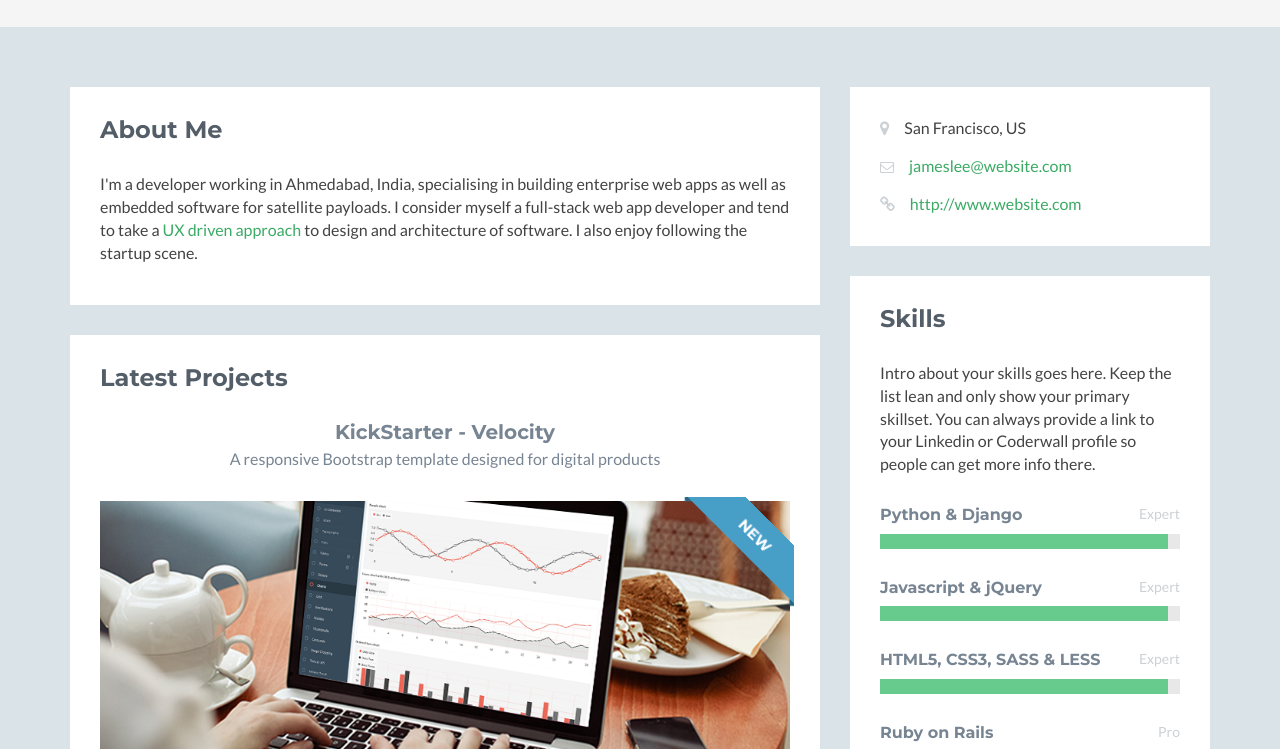
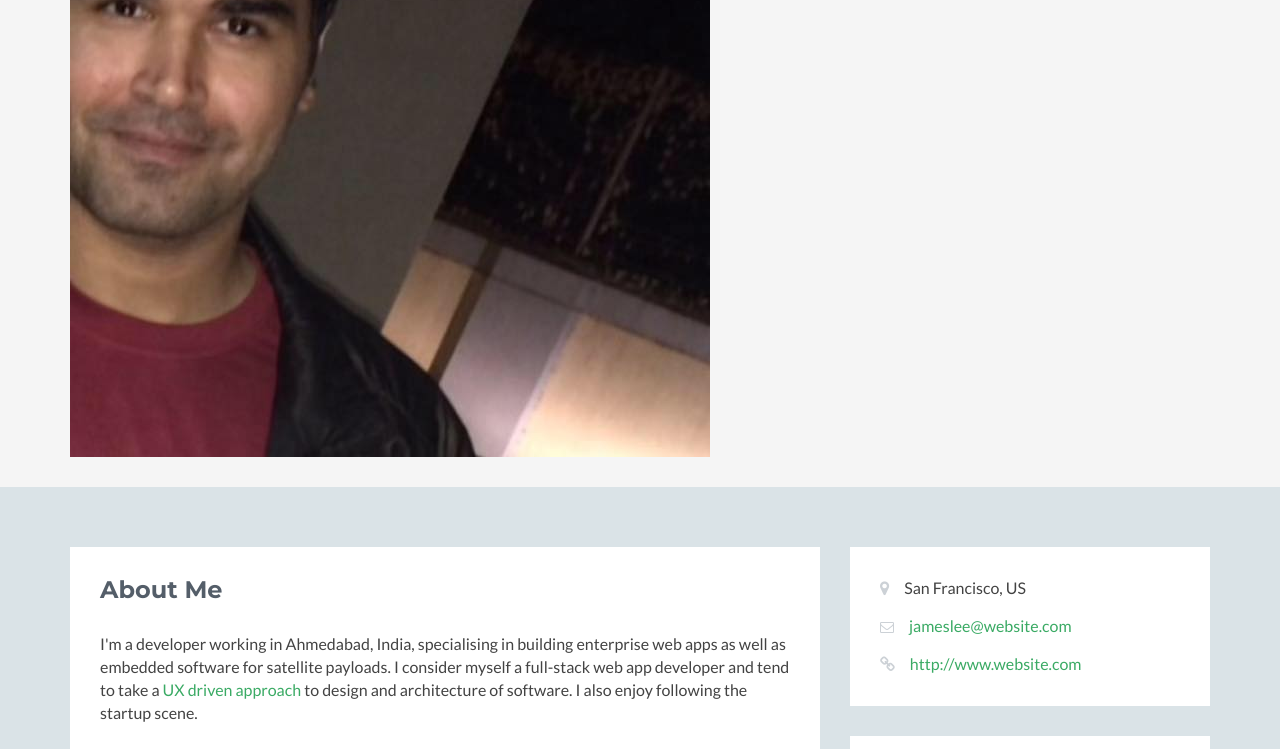
Before and after one commit to codiphany/codiphany.github.io, a plain HTML site: page index.html in a window 1280 px wide. Shown: the part 223-972 px from the top of the page. Drawn offline with Linux system fonts and the light colour scheme; no server answers; a script that the page names is missing.

Commit message:
Add Profile Pic

```diff
--- a/index.html
+++ b/index.html
@@ -36,7 +36,7 @@
     <!-- ******HEADER****** -->
     <header class="header">
         <div class="container">
-            <img class="profile-image img-responsive pull-left" src="assets/images/profile.png" alt="James Lee" />
+            <img class="profile-image img-responsive pull-left" src="assets/images/profile.jpg" alt="Pankaj Bodani" />
             <div class="profile-content pull-left">
                 <h1 class="name">Pankaj Bodani</h1>
                 <h2 class="desc">Pragmatic Programmer</h2>
```
Also changed, not shown: assets/images/profile.jpg (added).
